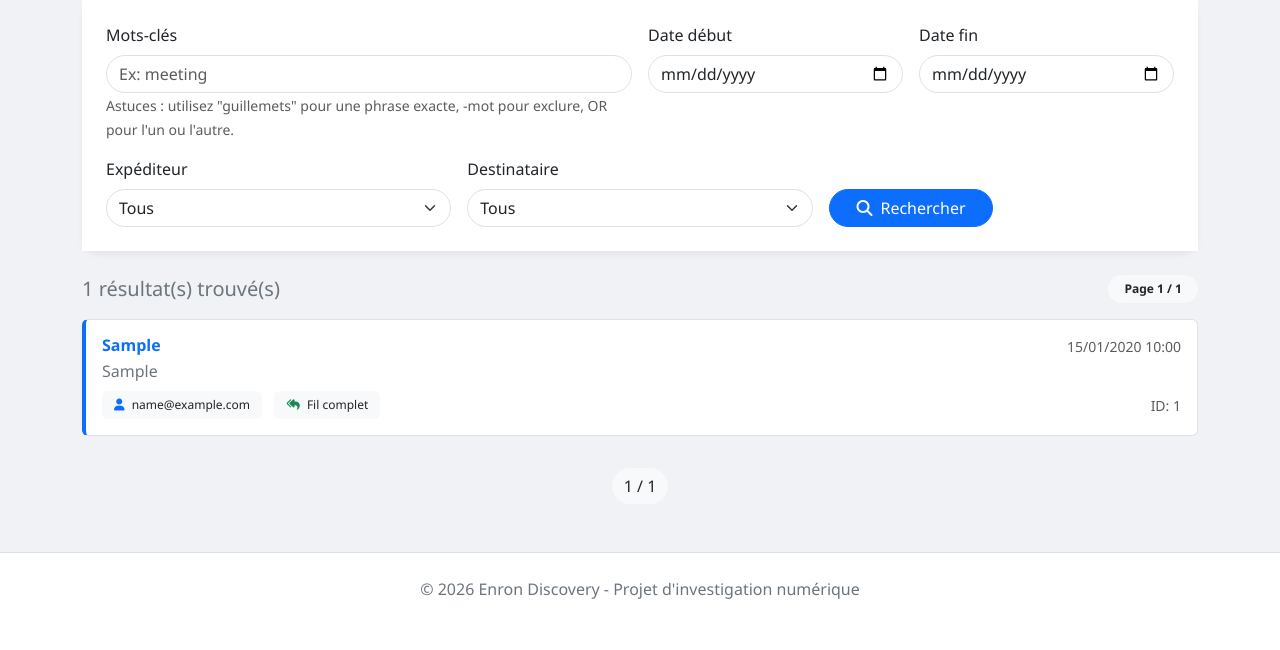
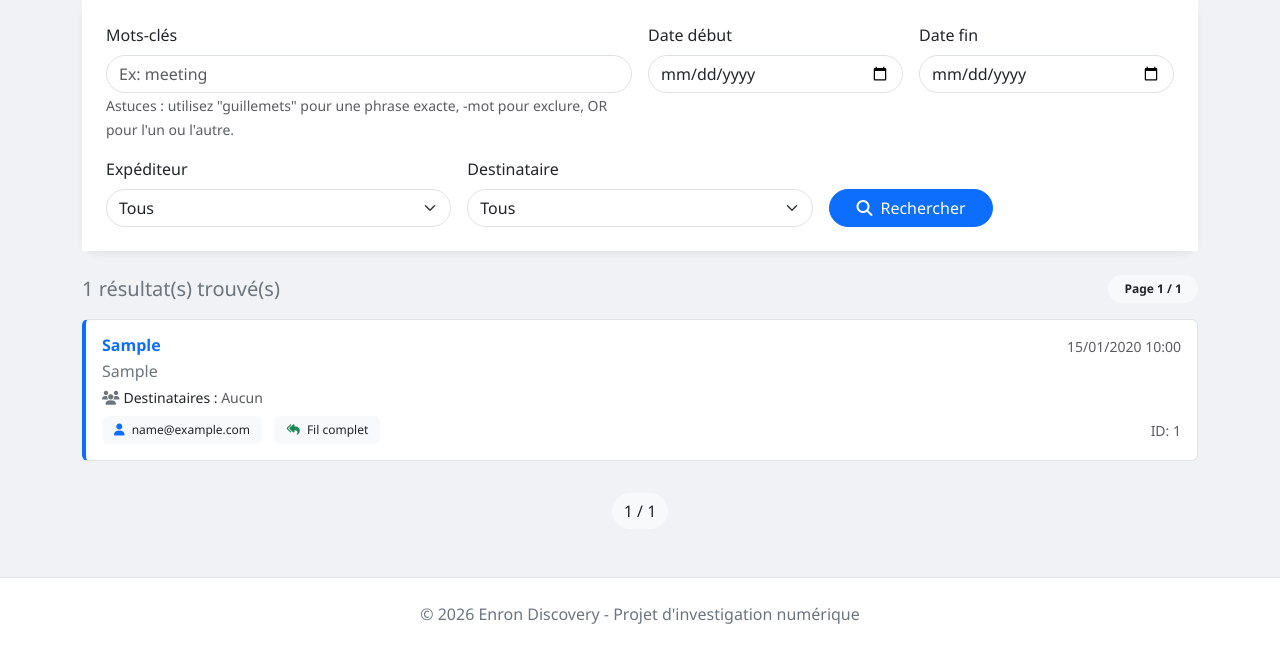
Before and after one commit to Daniele-Nana/enron-discovery, a Django app: page /search/ in a window 1280 px wide. Shown: the part 219-869 px from the top of the page. Before the commit the page ends 818 px from the top, so only its background shows below. Run offline with Django 5.2, Linux system fonts and the light colour scheme; tables that the repository leaves empty hold one stand-in row (values such as "Sample post").

Commit message:
Ajout de l'affichage des destinataires dans les résultats de recherche

```diff
--- a/discovery/templates/discovery/recherche.html
+++ b/discovery/templates/discovery/recherche.html
@@ -101,6 +101,22 @@
                 <small class="text-muted">{{ msg.date|date:"d/m/Y H:i" }}</small>
             </div>
             <p class="mb-1 text-secondary">{{ msg.corps|truncatewords:30 }}</p>
+
+            <!-- Destinataires -->
+            <div class="mt-1 small">
+                <i class="fas fa-users me-1 text-secondary"></i>Destinataires :
+                {% with dests=msg.destinataires.all %}
+                    {% if dests %}
+                        {% for dest in dests|slice:":3" %}
+                            <a href="{% url 'influence' dest.id %}" class="text-decoration-none">{{ dest.email }}</a>{% if not forloop.last %}, {% endif %}
+                        {% endfor %}
+                        {% if dests|length > 3 %}...{% endif %}
+                    {% else %}
+                        <span class="text-muted">Aucun</span>
+                    {% endif %}
+                {% endwith %}
+            </div>
+
             <div class="d-flex justify-content-between align-items-center mt-2">
                 <div>
                     <span class="badge badge-light me-2">
--- a/discovery/views.py
+++ b/discovery/views.py
@@ -111,7 +111,7 @@ def recherche(request):
     expediteur_id = request.GET.get('expediteur', '')
     destinataire_id = request.GET.get('destinataire', '')  # changement
 
-    messages = Message.objects.all().order_by('-date')
+    messages = Message.objects.prefetch_related('destinataires').all().order_by('-date')
 
     if query:
         messages = messages.filter(search_vector=SearchQuery(query, search_type='websearch'))
```
